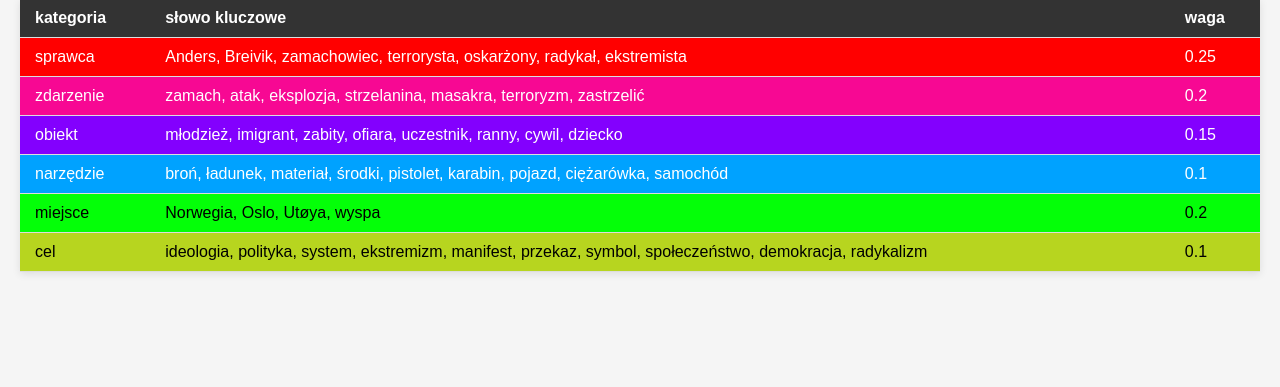
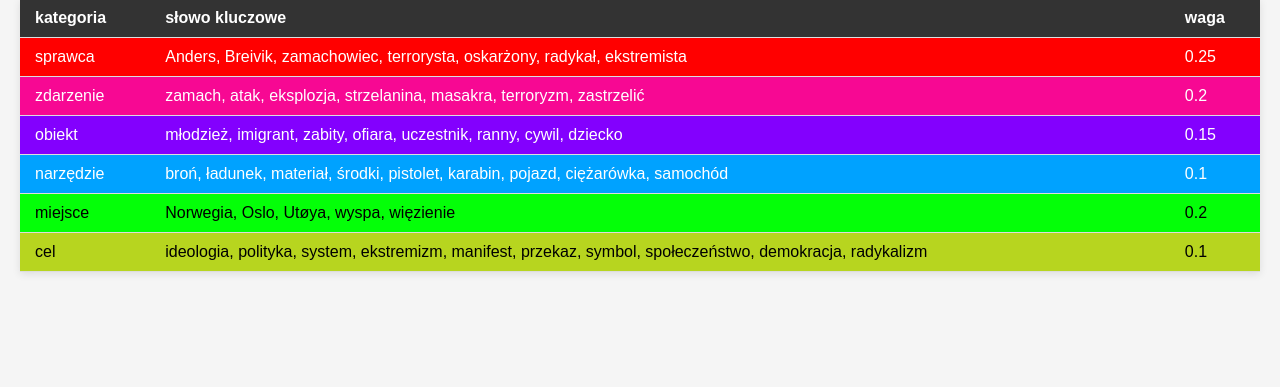
Before and after one commit to michaldudek15/semantic-text-analysis, a Flask app: page /weights in a window 1280 px wide. Shown: the part 217-604 px from the top of the page. Run offline with Flask 3, Linux system fonts and the light colour scheme; parts of the project's set-up code (start-up, migrations or seed data) failed here and were passed over.

Commit message:
add 'więzienie' to the 'miejsce' category in weights.html

```diff
--- a/templates/weights.html
+++ b/templates/weights.html
@@ -27,7 +27,7 @@
 
       <tr style="background-color:#00a2ff; color:#fff;"><td>narzędzie</td><td>broń, ładunek, materiał, środki, pistolet, karabin, pojazd, ciężarówka, samochód</td><td>0.1</td></tr>
 
-      <tr style="background-color:#04ff08; color:#000;"><td>miejsce</td><td>Norwegia, Oslo, Utøya, wyspa</td><td>0.2</td></tr>
+      <tr style="background-color:#04ff08; color:#000;"><td>miejsce</td><td>Norwegia, Oslo, Utøya, wyspa, więzienie</td><td>0.2</td></tr>
 
       <tr style="background-color:#b7d51f; color:#000;"><td>cel</td><td>ideologia, polityka, system, ekstremizm, manifest, przekaz, symbol, społeczeństwo, demokracja, radykalizm</td><td>0.1</td></tr>
     </tbody>
```
